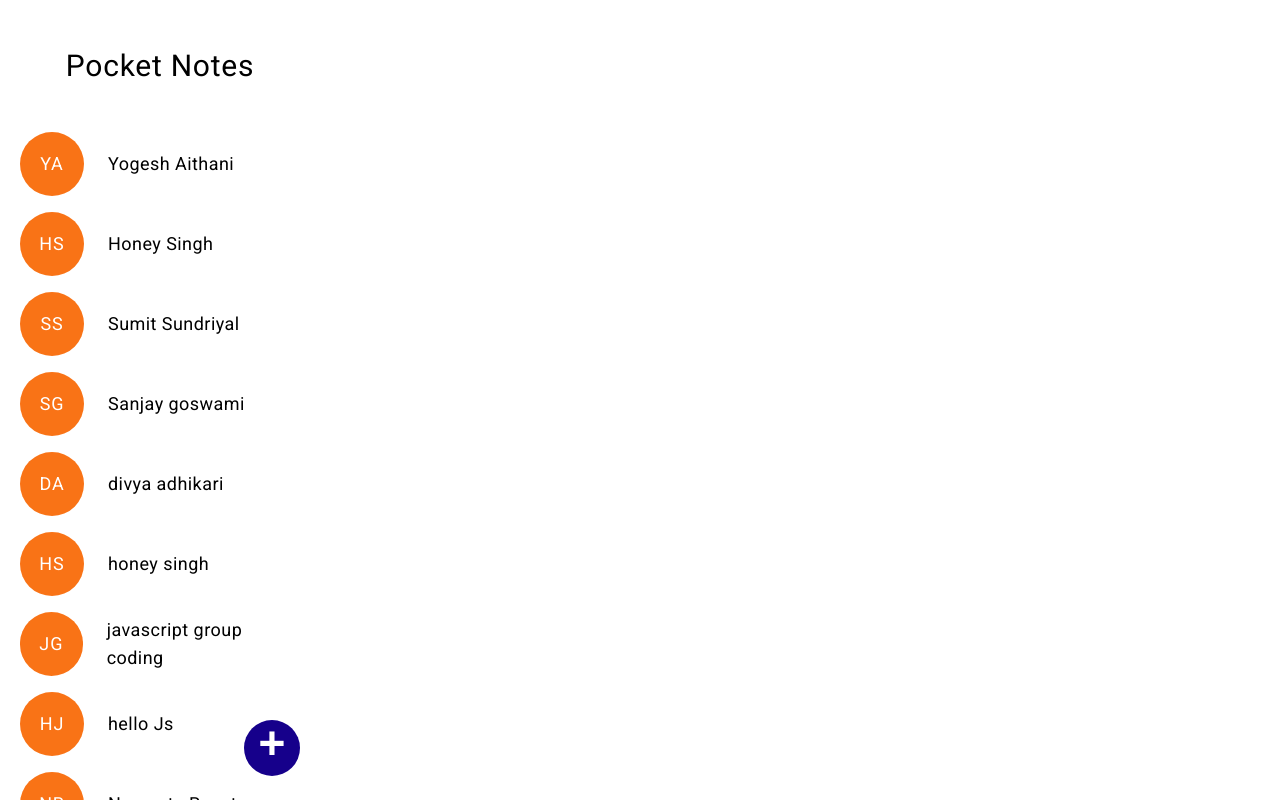
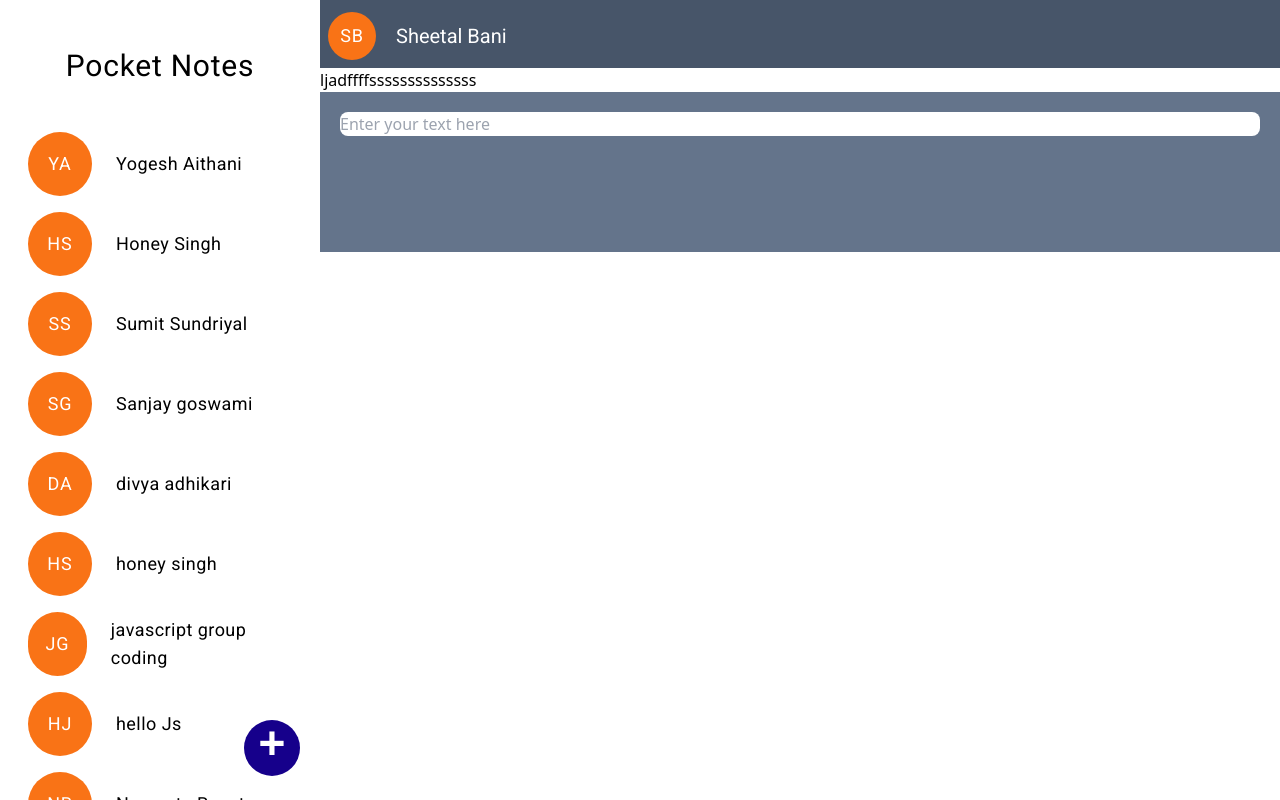
Before and after one commit to yogi04-ait/notesapp, a React (Vite) app: page / in a window 1280 px wide. Built offline with nearby package versions, Linux system fonts and the light colour scheme.

Commit message:
notes section created

```diff
--- a/package.json
+++ b/package.json
@@ -11,7 +11,8 @@
   },
   "dependencies": {
     "react": "^18.3.1",
-    "react-dom": "^18.3.1"
+    "react-dom": "^18.3.1",
+    "react-icons": "^5.3.0"
   },
   "devDependencies": {
     "@eslint/js": "^9.9.0",
--- a/src/App.jsx
+++ b/src/App.jsx
@@ -1,10 +1,14 @@
 import "./App.css";
 import Groupsection from "./Components/Groupsection";
+import NotesCard from "./Components/NotesCard";
+import Screen from "./Components/Screen";
 
 function App() {
   return (
     <div className="flex h-screen w-screen">
       <Groupsection />
+      {/* <Screen /> */}
+      <NotesCard />
     </div>
   );
 }
--- a/src/Components/Groups.jsx
+++ b/src/Components/Groups.jsx
@@ -12,7 +12,7 @@ const Groups = ({ name }) => {
 
   return (
     <div className="flex items-center gap-6 ">
-      <div className="flex justify-center items-center w-16 font-normal font-roboto text-lg h-16 bg-orange-500 rounded-full text-white tracking-wider ">
+      <div className="flex justify-center self-center items-center h-16 w-16 max-h-16 font-normal font-roboto text-lg bg-orange-500 rounded-full text-white tracking-wider ">
         {initials}
       </div>
       <div className="font-normal font-roboto tracking-wide text-lg">
--- a/src/Components/Groupsection.jsx
+++ b/src/Components/Groupsection.jsx
@@ -14,17 +14,17 @@ const Groupsection = () => {
     "Namaste React",
   ];
   return (
-    <div className="flex flex-col max-h-full w-1/4 ">
+    <div className="flex flex-col max-h-full w-1/3 ">
       <h1 className="mx-auto my-12 text-3xl font-medium tracking-wide font-roboto">
         Pocket Notes
       </h1>
       <div className="flex flex-col overflow-y-scroll max-h-full custom-scrollbar ">
-        <div className="flex flex-col gap-4 px-5 ">
+        <div className="flex flex-col gap-4 px-7 ">
           {names.map((name) => (
             <Groups name={name} />
           ))}
         </div>
-        <div className="bg-[#16008B] w-14 h-14 text-5xl sticky bottom-6 self-end mr-5 text-white pb-3 font-bold flex items-center justify-center rounded-full ">
+        <div className="bg-[#16008B] w-14 h-14 text-5xl sticky bottom-6 self-end mr-5  text-white pb-3 font-bold flex items-center justify-center rounded-full ">
           +
         </div>
       </div>
--- /dev/null
+++ b/src/Components/NotesCard.jsx
@@ -0,0 +1,26 @@
+import React from "react";
+
+const NotesCard = () => {
+  return (
+    <div className="w-full h-screen">
+      <div className="flex gap-5 sticky  p-2 pt-3 w-full bg-slate-600">
+        <div className="flex justify-center self-center items-center h-12 w-12  font-normal font-roboto text-lg bg-orange-500 rounded-full text-white tracking-wider ">
+          SB
+        </div>
+        <div className="text-xl self-center font-roboto font-medium text-white">
+          Sheetal Bani
+        </div>
+      </div>
+      <div>ljadffffssssssssssssss</div>
+      <div className="w-full p-5 h-40 bg-slate-500 sticky bottom-0">
+        <input
+          type="text"
+          className="w-full rounded-lg outline-none"
+          placeholder="Enter your text here"
+        />
+      </div>
+    </div>
+  );
+};
+
+export default NotesCard;
--- /dev/null
+++ b/src/Components/Screen.jsx
@@ -0,0 +1,25 @@
+import preview from "../assets/images/preview.png";
+import { IoMdLock } from "react-icons/io";
+
+const Screen = () => {
+  return (
+    <div className="flex flex-col w-full h-screen px-[10%] bg-[#DAE5F5]">
+      <div className="flex flex-col flex-grow items-center justify-center gap-5">
+        <img className="w-1/2 h-auto" src={preview} />
+        <h1 className="text-5xl leading-8 tracking-wider font-roboto font-bold">
+          Pocket Notes
+        </h1>
+        <p className="font-normal font-roboto text-xl text-center">
+          Send and receive messages without keeping your phone online. <br />{" "}
+          Use Pocket Notes on up to 4 linked devices and 1 mobile phone
+        </p>
+      </div>
+      <div className="flex gap-1 justify-center pb-5">
+        <IoMdLock className="text-lg self-center" />
+        <p>end-to-end encrypted</p>
+      </div>
+    </div>
+  );
+};
+
+export default Screen;
--- a/src/index.css
+++ b/src/index.css
@@ -5,24 +5,22 @@
 
 /* For Webkit browsers (Chrome, Safari) */
 .custom-scrollbar::-webkit-scrollbar {
-  width: 8px; /* Adjust the width as needed */
-  border-radius: 5px;
+  width: 3px; /* Adjust the width as needed */
+  border-radius: 10px;
+}
+
+.custom-scrollbar::-webkit-scrollbar-horizontal {
+  height: 2px; /* Adjust the height as needed */
 }
 
 .custom-scrollbar::-webkit-scrollbar-track {
-  background: #f1f1f1; /* Track color */
+  background: #929191; /* Track color */
 }
 
 .custom-scrollbar::-webkit-scrollbar-thumb {
-  background: #888; /* Handle color */
+  background: #b40f0f; /* Handle color */
 }
 
 .custom-scrollbar::-webkit-scrollbar-thumb:hover {
   background: #555; /* Handle color on hover */
 }
-
-/* For Firefox */
-.custom-scrollbar {
-  scrollbar-width: thin; /* or auto for default width */
-  scrollbar-color: #888 #f1f1f1; /* thumb color and track color */
-}
```
Also changed, not shown: src/assets/images/preview.png (added), 1 other file (tests, documents, lock files or other folders).
